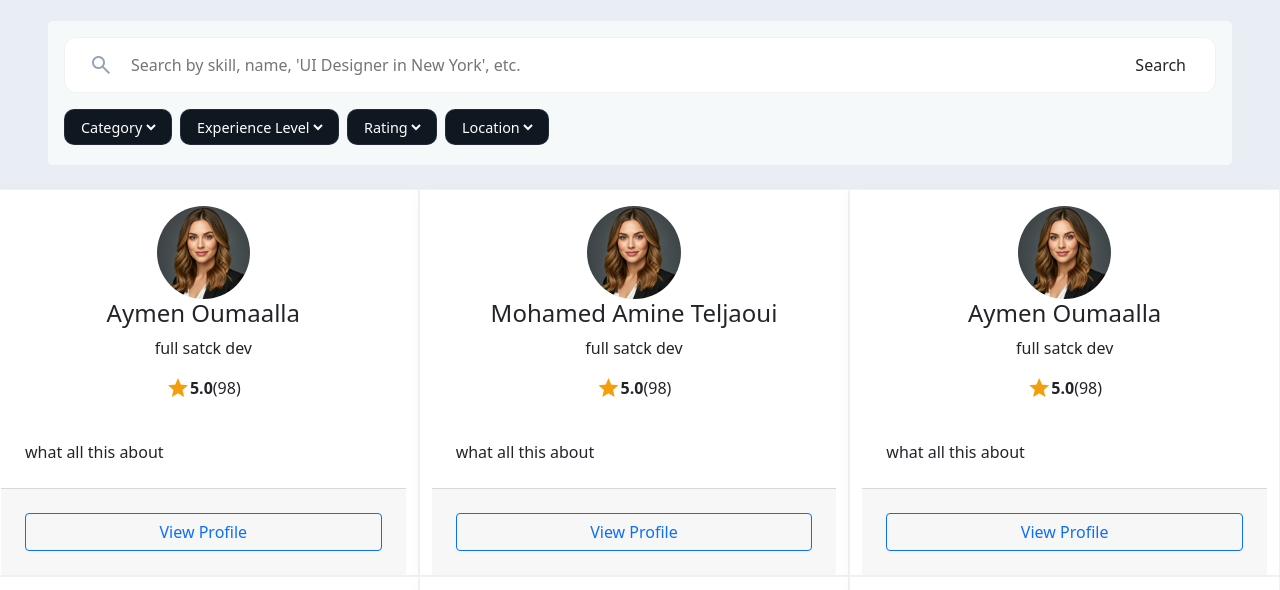
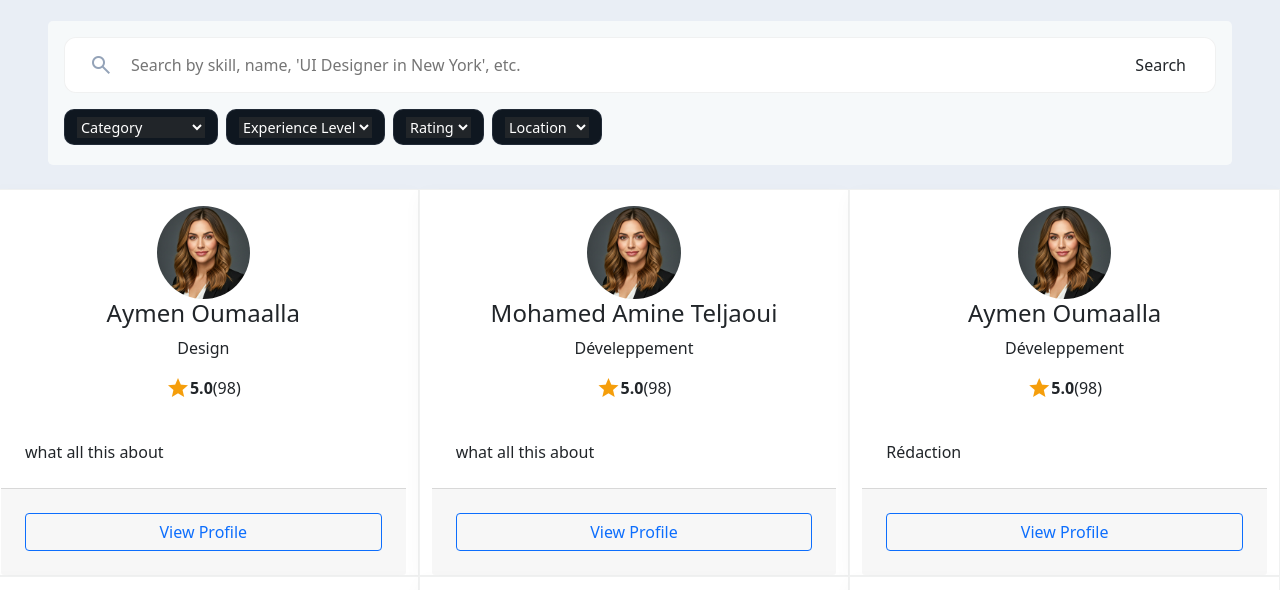
Before and after one commit to MoAmiine/FreelanceLink, a plain HTML site: page views/Freelance.html in a window 1280 px wide. Shown: the part 205-795 px from the top of the page. Drawn offline with nearby package versions, Linux system fonts and the light colour scheme.

Commit message:
ajouter zone filtrage et  function filter dans page service

```diff
--- a/data/Freelancers.json
+++ b/data/Freelancers.json
@@ -8,7 +8,7 @@
         "skills": ["graphic designre","DevOps", "figma","frontEnd dev", "back Dev"],
         "price":50,
         "description": "what all this about",
-        "bio": "full satck dev",
+        "bio": "Design",
         "jobs":1500
 },
 {
@@ -19,7 +19,7 @@
         "rating": 2,
         "skills": ["full Stack dev","graphic designre"],
         "price": 10,
-        "bio": "full satck dev",
+        "bio": "Déveleppement",
         "description": "what all this about",
         "jobs":10
 },
@@ -31,8 +31,8 @@
         "rating": 1,
         "skills": ["full stack dev","bootstrap"],
         "price":1.3,
-        "description": "what all this about",
-        "bio": "full satck dev",
+        "description": "Rédaction",
+        "bio": "Déveleppement",
         "jobs":100
 },
 {
@@ -44,7 +44,7 @@
         "skills": ["full stack dev", "figma","HTML","CSS"],
         "price":20,
         "description": "what all this about",
-        "bio": "full satck dev",
+        "bio": "Marketing",
         "jobs":159
 },
 {
@@ -56,7 +56,7 @@
         "skills": ["full stack dev", "figma","HTML","CSS"],
         "price":20,
         "description": "what all this about",
-        "bio": "full satck dev",
+        "bio": "Design",
         "jobs":159
 },
 {
@@ -68,7 +68,7 @@
         "skills": ["full stack dev", "figma","HTML","CSS"],
         "price":20,
         "description": "what all this about",
-        "bio": "full satck dev",
+        "bio": "Marketing",
         "jobs":159
 }
 ]
--- a/scripts/script.js
+++ b/scripts/script.js
@@ -58,6 +58,10 @@ function displayProfile(profile) {
   // document.querySelector(".website-project-box h4").textContent = `${profile.pricing.website_project}`;
   // document.querySelector(".app-box h4").textContent = `${profile.pricing.full_app_development}`;
 }
+
+
+
+
 
 function displayUsers(profile) {
   let freelancer_template = document.querySelector(".freelancer-template");
@@ -134,6 +138,8 @@ let urlParams = new URLSearchParams(window.location.search);
 let profileId = parseInt(urlParams.get("id"));
 
 
+
+
 async function loadProfileById(file, id) {
   let response = await fetch(file);
   let profiles = await response.json();
@@ -155,13 +161,7 @@ async function loadAllProfiles(file) {
   profiles.forEach(profile => displayUsers(profile));
 }
 
-function fillForm(profile) {
-  document.querySelector("[name='first_name']").value = profile.first_name;
-  document.querySelector("[name='last_name']").value = profile.last_name;
-  document.querySelector("[name='bio']").value = profile.bio;
-  document.querySelector("[name='skills']").value = profile.skills.join(", ");
-  // document.querySelector("[name='hourly_rate']").value = profile.hourly_rate;
-}
+
 let form = document.getElementById("profileForm");
 if (form) {
   document.getElementById("profileForm").addEventListener("submit", (e) => {
@@ -186,3 +186,37 @@ if (profileId) {
 } else {
   loadAllProfiles("../data/Freelancers.json");
 }
+
+
+function fillForm(profile) {
+  document.querySelector("[name='first_name']").value = profile.first_name;
+  document.querySelector("[name='last_name']").value = profile.last_name;
+  document.querySelector("[name='bio']").value = profile.bio;
+  document.querySelector("[name='skills']").value = profile.skills.join(", ");
+  // document.querySelector("[name='hourly_rate']").value = profile.hourly_rate;
+}
+let profils = [];
+
+fetch("../data/Freelancers.json")
+  .then(response => response.json())
+  .then(data => {
+    profils = data;
+    displayUsers(profils);
+  })
+  .catch(error => console.error('Error loading freelancers:', error));
+
+
+function filterByCategory() {
+  const categorie = document.getElementById("filter-category").value;
+
+  if (categorie) {
+    const filteredProfiles = profils.filter(prof => prof.bio === categorie);
+    displayUsers(filteredProfiles);
+  } else {
+    displayUsers(profils);
+  }
+}
+
+
+
+document.getElementById('filter-category').addEventListener('change', filterByCategory);
--- a/services/services.js
+++ b/services/services.js
@@ -19,7 +19,6 @@ function fillCategories() {
         option2.value = cat;
         option2.textContent = cat;
         editSelect.appendChild(option2);
-
     });
 }
 
--- a/views/Freelance.html
+++ b/views/Freelance.html
@@ -10,9 +10,6 @@
     <link crossorigin href="https://fonts.gstatic.com" rel="preconnect" />
     <link href="https://fonts.googleapis.com/css2?family=Inter:wght@400;500;700;900&display=swap" rel="stylesheet" />
     <link href="https://fonts.googleapis.com/css2?family=Material+Symbols+Outlined" rel="stylesheet" />
-
-    <style>
-    </style>
   </head>
   <body class="bg-light">
     <header class="bg-dark">
@@ -46,6 +43,7 @@
           <p class="text-muted-small">Discover top-rated professionals for any project, big or small.</p>
         </div>
 
+        <!-- Zone de filtrage -->
         <div class="sticky-filters rounded-3 mx-5">
           <div class="mb-3" style="margin:0 auto; padding:0 1rem;">
             <label class="w-100 d-block">
@@ -53,9 +51,9 @@
                 <div class="ps-2 d-flex align-items-center" style="min-width:48px; justify-content:center; color:#94a3b8;">
                   <span class="material-symbols-outlined" style="font-size:24px;">search</span>
                 </div>
-                  <input class="search-input" placeholder="Search by skill, name, 'UI Designer in New York', etc." value="" />
+                <input class="search-input" placeholder="Search by skill, name, 'UI Designer in New York', etc." value="" id="search-input" />
                 <div class="pe-2 d-flex align-items-center">
-                    <button class="btn btn-primary-custom">Search</button>
+                  <button class="btn btn-primary-custom" id="search-btn">Search</button>
                 </div>
               </div>
             </label>
@@ -63,35 +61,52 @@
 
           <div style="margin:0 auto; padding:0 1rem;">
             <div class="d-flex flex-wrap gap-2">
+              <!-- Filtres -->
               <div class="filter-pill">
-                  <select class="text-white bg-transparent border-0" name="Category" id="">
+                <select class="text-white bg-dark border-0" name="Category" id="filter-category">
                   <option value="" selected>Category</option>
+                  <option value="Développement">Développement</option>
+                  <option value="Design">Design</option>
+                  <option value="Rédaction">Rédaction</option>
+                  <option value="Marketing">Marketing</option>
                 </select>
               </div>
               <div class="filter-pill">
-                  <select class="text-white bg-transparent border-0" name="Experience Level" id="">
+                <select class="text-white bg-dark border-0" name="Experience Level" id="filter-experience">
                   <option value="" selected>Experience Level</option>
+                  <option value="Junior">Junior</option>
+                  <option value="Mid">Mid</option>
+                  <option value="Senior">Senior</option>
                 </select>
               </div>
               <div class="filter-pill">
-                  <select class="text-white bg-transparent border-0" name="Rating" id="">
+                <select class="text-white bg-dark border-0" name="Rating" id="filter-rating">
                   <option value="" selected>Rating</option>
+                  <option value="5">5 stars</option>
+                  <option value="4">4 stars</option>
+                  <option value="3">3 stars</option>
                 </select>
               </div>
               <div class="filter-pill">
-                  <select class="text-white bg-transparent border-0" name="Location" id="">
+                <select class="text-white bg-dark border-0" name="Location" id="filter-location">
                   <option value="" selected>Location</option>
+                  <option value="New York">New York</option>
+                  <option value="Paris">Paris</option>
+                  <option value="London">London</option>
                 </select>
               </div>
             </div>
           </div>
         </div>
+
+        <!-- Container pour les freelancers -->
         <div class="row me-0" id="freelancerContainer">
           <div class="freelancer-template d-none col-12 col-sm-6 col-lg-4 col-xl-4">
-
+            <!-- Contenu de chaque freelancer -->
           </div>
         </div>
 
+        <!-- Pagination -->
         <nav aria-label="Pagination" class="my-4 d-flex justify-content-center align-items-center">
           <button class="btn btn-sm rounded-3 me-2" disabled><span class="material-symbols-outlined">chevron_left</span></button>
           <a class="btn btn-sm rounded-3 px-3" style="background:var(--cyan); color:#fff; font-weight:700;">1</a>
@@ -156,7 +171,9 @@
         </div>
       </div>
     </footer>
+
     <script src="../scripts/script.js"></script>
     <script src="https://cdn.jsdelivr.net/npm/bootstrap@5.3.3/dist/js/bootstrap.bundle.min.js"></script>
   </body>
 </html>
+x²
```
Also changed, not shown: index.html (+0 -6 lines). Lines whose indentation alone changed are shown as unchanged.
